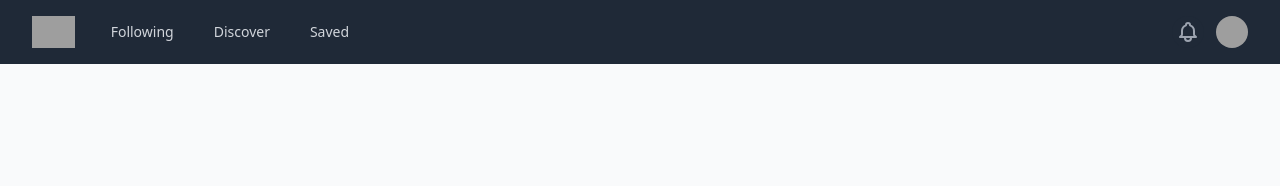
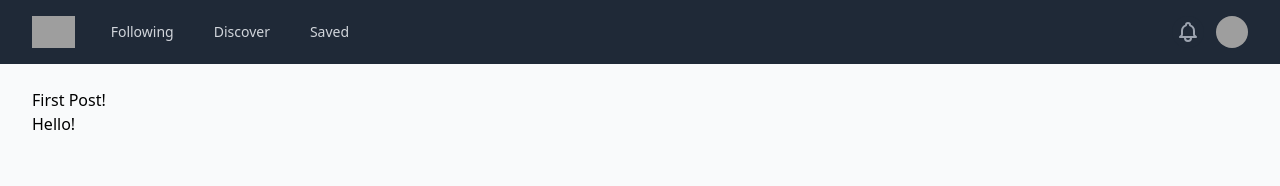
Before and after one commit to eddykodes/mouthpiece, a React (Create React App) app: page /posts/1 in a window 1280 px wide. Shown: the top 186 px of the page. Built offline with nearby package versions, Linux system fonts and the light colour scheme; grey boxes are pictures that could not be loaded.

Commit message:
add SinglePost

```diff
--- a/src/App.js
+++ b/src/App.js
@@ -2,6 +2,7 @@ import React from 'react';
 import { BrowserRouter as Router, Switch, Route } from 'react-router-dom';
 import Layout from './app/Layout';
 import Login from './app/Login';
+import SinglePost from './features/posts/SinglePost';
 import Example from './pages/Example';
 import Following from './pages/Following';
 import Index from './pages/Index';
@@ -13,7 +14,9 @@ function App() {
         <Switch>
           <Route exact path='/example' component={Example} />
           <Route exact path='/login' component={Login} />
-          <Route exact path='/' component={Following} />
+          <Route exact path='/posts/:postId' component={SinglePost} />
+          <Route exact path='/posts' component={Following} />
+          <Route exact path='/' component={Index} />
         </Switch>
       </Layout>
     </Router>
--- /dev/null
+++ b/src/features/posts/SinglePost.js
@@ -0,0 +1,27 @@
+import React from 'react'
+import { useSelector } from 'react-redux'
+
+export default function SinglePost({ match }) {
+  const { postId } = match.params
+
+  const post = useSelector(state =>
+    state.posts.find(post => post.id === postId)
+  )
+
+  if (!post) {
+    return (
+      <section>
+        <h1>Post not found</h1>
+      </section>
+    )
+  }
+
+  return (
+    <div>
+      <h2>{post.title}</h2>
+      <p>
+        {post.content}
+      </p>
+    </div>
+  )
+}
```
